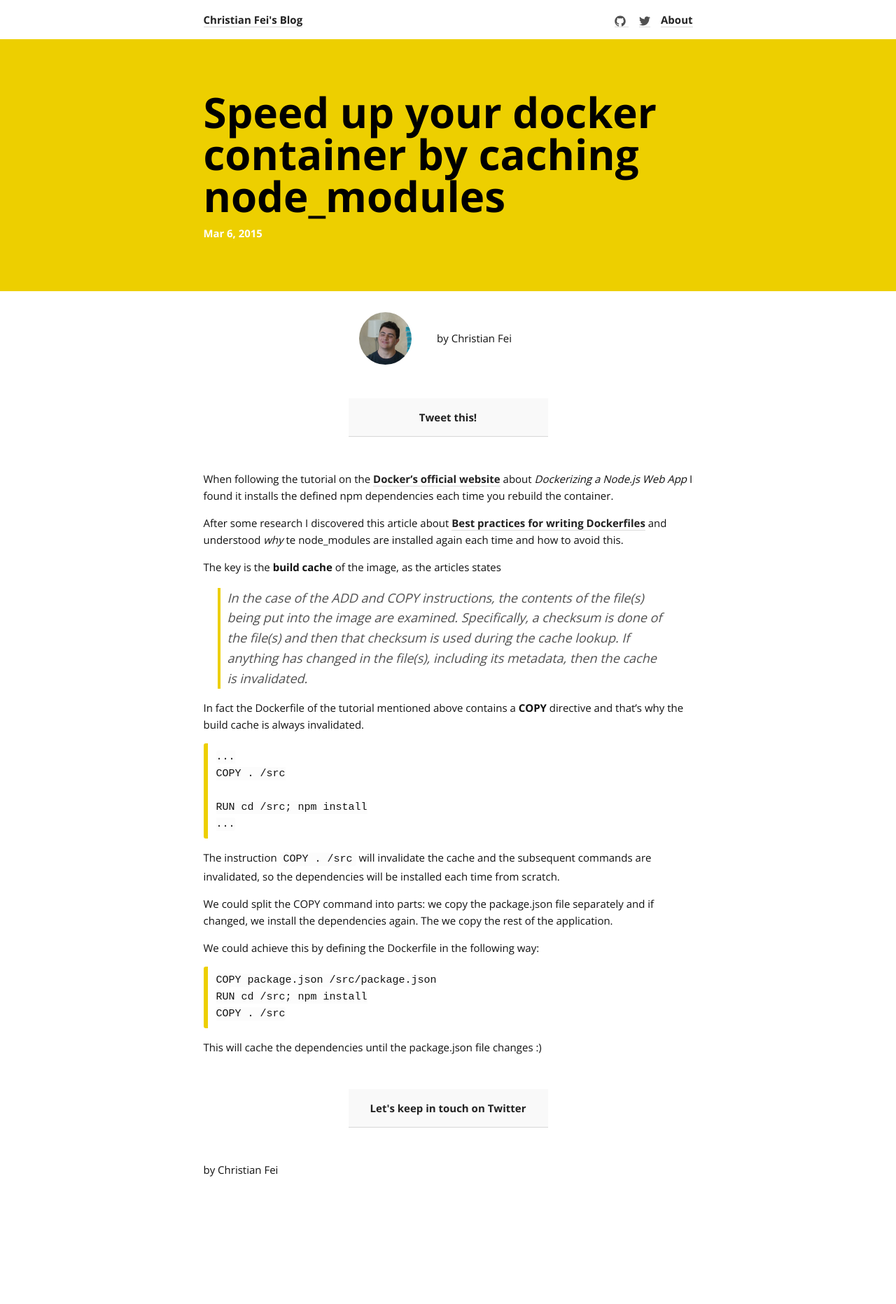
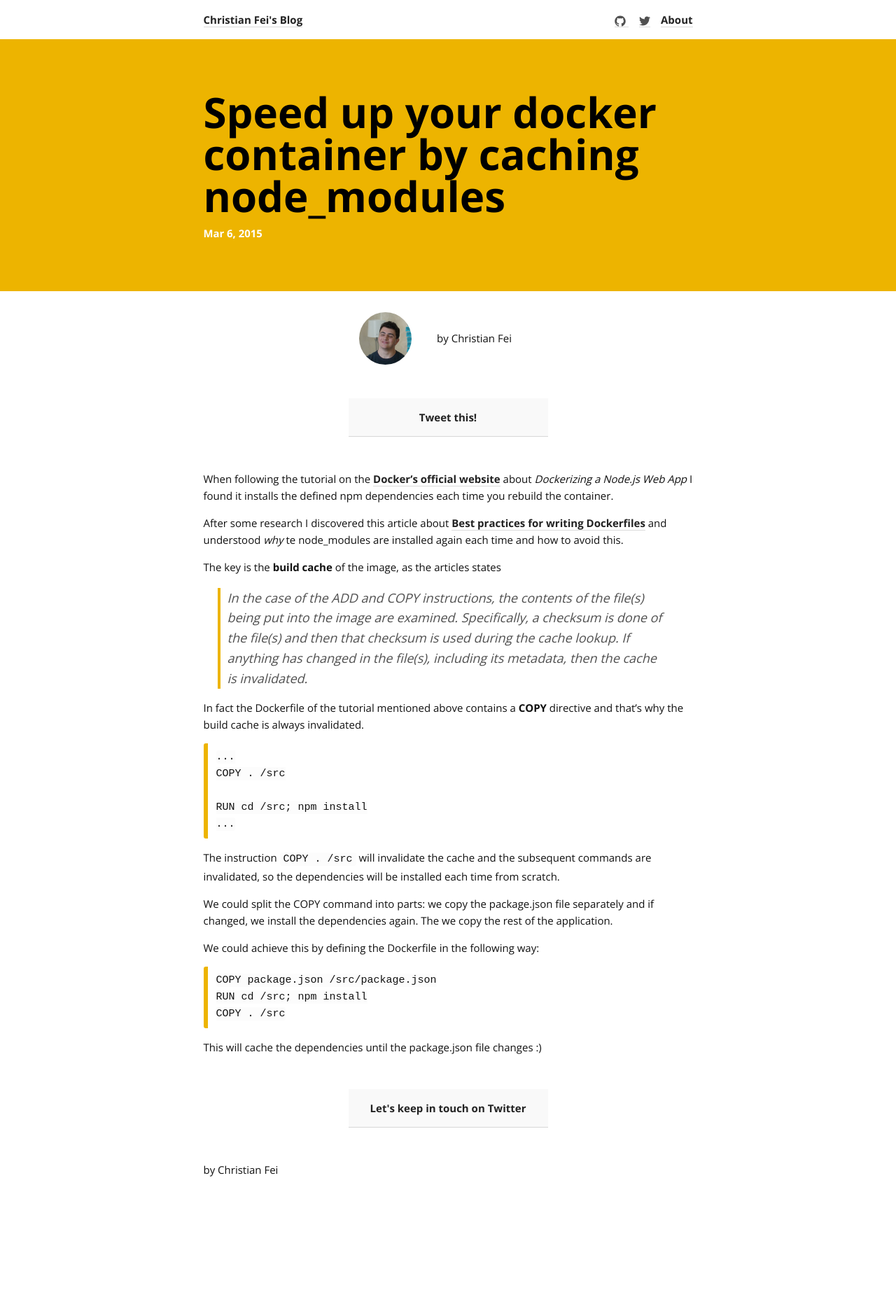
Before and after one commit to christian-fei/christian-fei.github.io-pandoc, a Jekyll site: the page built from _posts/2015-03-06-Cache-speed-up-docker-node-modules.md, in a window 1280 px wide. Shown: the whole page at 70% size. Built offline with Jekyll 4.4.1, drawn with Linux system fonts in a browser that asks for light colours; Markdown is read by kramdown in place of the engine named in the settings; comment, search, counter and statistics services are not loaded.

Commit message:
cleanup css, changed color to darker yellow orange

```diff
--- a/_sass/_layout.scss
+++ b/_sass/_layout.scss
@@ -120,17 +120,11 @@
   overflow: hidden;
   background: black;
   color: white;
-  background: $yellow-color;
+  background: $main-color;
   color: black;
 
   padding: 5em .5em;
   margin: 0 auto 2em;
-
-  // transform: scaleX(1.1) rotateZ(-$rotation-degrees);
-
-  // .wrapper {
-  //   transform: translateY(5%) scaleX(0.9) rotateZ($rotation-degrees);
-  // }
 }
 
 
--- a/_sass/_typography.scss
+++ b/_sass/_typography.scss
@@ -81,7 +81,7 @@
 
   &:hover, &:focus {
     font-weight: bold;
-    background-color: $yellow-color;
+    background-color: $main-color;
     color: black;
   }
 }
@@ -90,7 +90,7 @@
 
 blockquote {
   color: $grey-color;
-  border-left: 4px solid $yellow-color;
+  border-left: 4px solid $main-color;
   padding-left: $spacing-unit / 2;
   margin-left: $spacing-unit;
   font-size: 18px;
@@ -117,7 +117,7 @@
 pre {
   padding: 8px 12px;
   overflow-x: scroll;
-  border-left: 6px solid $yellow-color;
+  border-left: 6px solid $main-color;
 
   > code {
     border: 0;
--- a/css/main.scss
+++ b/css/main.scss
@@ -13,7 +13,8 @@
 
 $spacing-unit:     20px;
 
-$yellow-color:     #EDCF00;
+$main-color:     #EDCF00;
+$main-color:     #EDB400;
 $background-color: #FFFFFF;
 $grey-color:       rgb(80,80,80);
 $grey-color-light: #FCFCFC;
```
